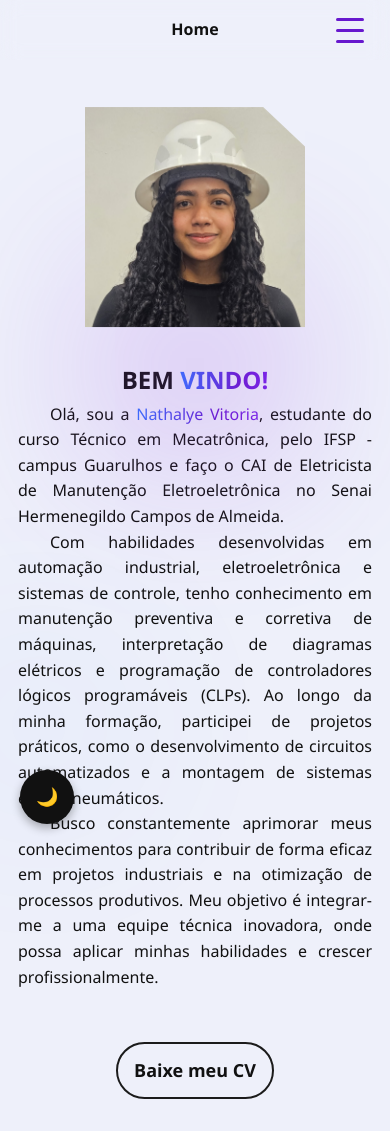
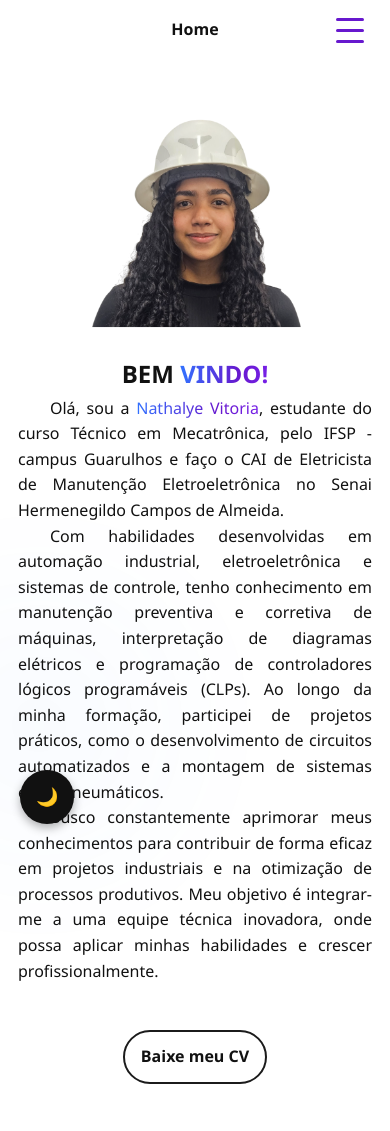
Before and after one commit to nathalyevitoria/Portifolio-Nathalye-Vitoria, a React (Vite) app: page / in a window 390 px wide. Built offline with nearby package versions, Linux system fonts and the light colour scheme.

Commit message:
add: ending styles7

```diff
--- a/src/pages/Home.jsx
+++ b/src/pages/Home.jsx
@@ -32,7 +32,7 @@ function Home() {
         </div>
         <div className="avatar">
           <div className="card">
-            <img className="img" src="/perfil.jpeg" alt="perfil" />
+            <img className="img" src="/perfil.png" alt="perfil" />
           </div>
         </div>
         <a
--- a/src/styles/global.css
+++ b/src/styles/global.css
@@ -7,7 +7,7 @@
 
 body {
   font-family: 'Segoe UI', Tahoma, Geneva, Verdana, sans-serif;
-  background-color: #eef0fa;
+  /* background-color: #eef0fa; */
   line-height: 1.6;
   color: #111111;
   overflow-y: auto;
--- a/src/styles/home.css
+++ b/src/styles/home.css
@@ -25,7 +25,8 @@ section {
 }
 
 /* Ajuste para permitir scroll na Home */
-section, .over-hidden {
+section,
+.over-hidden {
   height: auto !important;
   min-height: 100vh;
   overflow-y: auto !important;
@@ -72,12 +73,10 @@ span {
   left: -60%;
   width: 60%;
   height: 100%;
-  background: linear-gradient(
-    120deg,
-    rgba(255,255,255,0) 0%,
-    rgba(255,255,255,0.6) 50%,
-    rgba(255,255,255,0) 100%
-  );
+  background: linear-gradient(120deg,
+          rgba(255, 255, 255, 0) 0%,
+          rgba(255, 255, 255, 0.6) 50%,
+          rgba(255, 255, 255, 0) 100%);
   filter: blur(8px);
   opacity: 0.7;
   pointer-events: none;
@@ -95,20 +94,19 @@ span {
   0% {
       left: -60%;
   }
+
   100% {
       left: 120%;
   }
 }
 
 body.dark-mode .cv-button::after {
-  background: linear-gradient(
-    120deg,
+  background: linear-gradient(120deg,
           rgba(49, 18, 110, 0) 0%,
           rgba(134, 41, 255, 0.45) 30%,
           rgba(123, 23, 255, 0.45) 50%,
           rgba(134, 41, 255, 0.45) 70%,
-    rgba(49, 18, 110, 0) 100%
-  );
+          rgba(49, 18, 110, 0) 100%);
   filter: blur(12px);
   opacity: 0.85;
 }
@@ -133,9 +131,11 @@ body.dark-mode .cv-button::after {
   0% {
       transform: translateY(0px);
   }
+
   50% {
       transform: translateY(-20px);
   }
+
   100% {
       transform: translateY(0px);
   }
@@ -145,11 +145,13 @@ body.dark-mode .cv-button::after {
   display: inline-flex;
   flex-direction: column;
   width: min(100%, 400px);
-  box-shadow: 0 150px 150px #9a45e933;
   transition: 0.5s;
 }
+
 .card:hover {
-  box-shadow: 0 150px 150px #4587e955;
+  box-shadow:
+      -75px -75px 100px #9a45e955,
+      75px 75px 100px #4587e955;
 }
 
 .img {
@@ -158,6 +160,7 @@ body.dark-mode .cv-button::after {
   object-fit: cover;
   object-position: top;
   clip-path: polygon(81% 0, 100% 18%, 100% 100%, 0 100%, 0 0);
+  background-color: transparent;
 }
 
 /* Responsividade Home */
@@ -165,14 +168,16 @@ body.dark-mode .cv-button::after {
   .home {
       padding: 80px 40px 0 40px;
       grid-template-columns: 1fr;
+      /* Volta a ser uma coluna para telas menores que 1330px */
       gap: 30px;
       justify-content: center;
       align-items: center;
-    /* padding: 0 24px; */
   }
+
   .avatar {
       text-align: center;
   }
+
   .cv-button {
       display: inline-block;
       margin: 20px auto 0 auto;
@@ -182,19 +187,78 @@ body.dark-mode .cv-button::after {
   }
 }
 
+/* NOVO AJUSTE: Telas entre 855px e 1024px (ou similar, ajuste conforme sua necessidade) */
+@media (max-width: 1024px) { /* Este breakpoint pode ser ajustado */
+  .home {
+      padding: 60px 40px 32px 40px; /* Ajuste o padding para estas telas */
+      display: grid; /* Mantém o grid */
+      grid-template-columns: 1fr 250px; /* Coluna para o texto e uma para a imagem (largura fixa) */
+      gap: 20px;
+      align-items: start; /* Alinha o conteúdo ao topo */
+  }
+
+  .content {
+      grid-column: 1; /* Ocupa a primeira coluna */
+      width: 100%; /* Ocupa a largura total da coluna */
+      max-width: none; /* Remove o max-width anterior */
+      text-align: left; /* Alinha o texto à esquerda */
+      padding: 0; /* Remove padding lateral que pode ter sido herdado */
+  }
+
+  .name {
+      font-size: 3.5em; /* Ajusta o tamanho do "BEM VINDO" */
+      text-align: left; /* Alinha o nome à esquerda */
+      white-space: normal; /* Permite que o texto quebre linha */
+      overflow: visible; /* Garante que o texto seja visível */
+      text-overflow: clip; /* Remove o ellipsis */
+  }
+
+  .des {
+      border-left: .7em solid #3172ff; /* Mantém a borda à esquerda */
+      padding-left: 2em; /* Mantém o padding */
+      margin: 20px 0;
+      text-align: justify;
+  }
+
+  .avatar {
+      grid-column: 2; /* Ocupa a segunda coluna */
+      text-align: center; /* Centraliza a imagem dentro de sua coluna */
+      margin: 0; /* Remove margem automática que pode atrapalhar */
+  }
+
+  .card {
+      width: 100%; /* Ocupa a largura total da coluna do avatar */
+      max-width: 250px; /* Limita o tamanho da imagem */
+      margin: 0 auto; /* Centraliza o card na coluna */
+  }
+
+  .img {
+      height: auto;
+      max-width: 250px;
+      max-height: none; /* Remove a altura máxima para se ajustar ao conteúdo */
+      object-fit: contain; /* Ajusta a imagem dentro do contêiner sem cortar */
+      clip-path: none; /* Remove o clip-path para a imagem ser retangular */
+  }
+
+  .cv-button {
+      grid-column: 1 / -1; /* Ocupa todas as colunas (abaixo da imagem e texto) */
+      margin-top: 30px;
+      display: block;
+      width: max-content;
+      margin-left: 0; /* Alinha o botão à esquerda */
+  }
+}
+
+
 @media (max-width: 854px) {
   .home {
-    /* padding: 60px 16px 32px 16px; */
-    /* padding: 0 24px;   Deixe ess */
-    /* grid-template-columns: 1fr; */
-    /* gap: 24px; */
+      padding: 60px 16px 32px 16px;
+      display: flex; /* Volta para flexbox */
+      flex-direction: column; /* Empilha os itens */
+      align-items: center; /* Centraliza horizontalmente */
+      gap: 24px;
+  }
 
-    display: flex;
-    flex-direction: column;
-    align-items: center;
-    padding: 60px 16px 0 16px;
-
-  }
   .name {
       font-size: 2.5em;
       text-align: center;
@@ -202,6 +266,7 @@ body.dark-mode .cv-button::after {
       overflow: hidden;
       text-overflow: ellipsis;
   }
+
   .content {
       width: 100%;
       max-width: 100%;
@@ -210,34 +275,95 @@ body.dark-mode .cv-button::after {
       box-sizing: border-box;
       text-align: center;
   }
+
   .des {
       border-left: none;
       padding-left: 0;
       margin: 20px 0;
-    /* Removido text-align: center para manter justify em todos os tamanhos */
+      text-align: justify;
   }
+
   .avatar {
-    order: -1; /* Isso fará o avatar aparecer primeiro */
-    margin: 0 auto;
-    /* text-align: center; */
+      order: -1; /* Coloca a imagem antes do conteúdo */
+      margin: 0 auto; /* Centraliza o avatar */
+      text-align: center; /* Garante que o conteúdo dentro do avatar seja centralizado */
   }
+
   .card {
       width: 80vw;
       max-width: 300px;
       margin: 0 auto;
   }
+
   .cv-button {
-    /* display: inline-block;
-    margin: 20px auto 0 auto;
-    width: auto;
-    text-align: center;
-    margin-bottom: 30px; */
-    order: 3;
+      order: 3; /* Move o botão para o final */
       margin-top: 16px;
       align-self: center;
       width: auto;
       display: block;
       margin-bottom: 30px;
+  }
+
+  .img {
+      width: 100%;
+      height: auto;
+      max-width: 220px;
+      max-height: 220px;
+      display: block;
+      margin: 0 auto;
+      object-fit: cover;
+      clip-path: polygon(81% 0, 100% 18%, 100% 100%, 0 100%, 0 0); /* Volta o clip-path */
+  }
+}
+
+/* Telas muito pequenas (celulares) */
+@media (max-width: 600px) {
+  .home {
+      padding: 40px 16px 32px 16px !important;
+      flex-direction: column; /* Garante que os itens fiquem em coluna */
+  }
+
+  .content {
+      order: 2; /* Texto depois da imagem */
+      width: 100%; /* Ocupa a largura total */
+      text-align: justify; /* Mantém o texto justificado */
+  }
+
+  .des {
+      margin: 10px 0;
+  }
+
+  .name {
+      font-size: 2em;
+      text-align: center;
+  }
+
+  .avatar {
+      order: 1; /* Imagem primeiro */
+      width: 100%;
+      text-align: center;
+      margin-bottom: 20px;
+  }
+
+  .card {
+      width: 100%;
+      max-width: 200px;
+  }
+
+  .img {
+      width: 100%;
+      height: auto;
+      max-width: 200px;
+      max-height: 200px;
+      margin: 0 auto;
+  }
+
+  .cv-button {
+      order: 3;
+      margin-top: 20px;
+      width: 100%;
+      padding: 12px 0;
+      font-size: medium;
   }
 }
 
@@ -245,6 +371,7 @@ body.dark-mode .cv-button::after {
   .home {
       padding: 60px 16px 32px 16px !important;
   }
+
   .name {
       font-size: 1.5em;
       text-align: center;
@@ -252,22 +379,27 @@ body.dark-mode .cv-button::after {
       overflow: hidden;
       text-overflow: ellipsis;
   }
+
   .content {
       padding: 0 2px;
   }
+
   .des {
       font-size: 1em;
       margin: 10px 0;
   }
+
   .avatar {
-    order: -1; /* Isso fará o avatar aparecer primeiro */
+      order: -1;
       margin: 0 auto;
       text-align: center;
   }
+
   .card {
       width: 100%;
       max-width: 220px;
   }
+
   .img {
       width: 100%;
       height: auto;
@@ -277,6 +409,7 @@ body.dark-mode .cv-button::after {
       margin: 0 auto;
       object-fit: cover;
   }
+
   .cv-button {
       width: auto !important;
       max-width: 220px;
@@ -287,48 +420,3 @@ body.dark-mode .cv-button::after {
       margin-bottom: 30px;
   }
 }
-
-/* Ajuste para alinhar botão ao lado da imagem em mobile padrão, e abaixo em telas muito pequenas */
-@media (max-width: 854px) {
-  .home {
-    display: flex;
-    flex-direction: column;
-    align-items: center;
-    padding: 60px 16px 0 16px;
-  }
-  .avatar {
-    order: -1; /* Isso fará o avatar aparecer primeiro */
-    margin: 0 auto; /* Para centralizar o avatar */
-  }
-  .cv-button {
-    order: 3;
-    margin-top: 16px;
-    align-self: center;
-    width: auto;
-    display: block;
-    margin-bottom: 30px;
-  }
-}
-@media (max-width: 480px) {
-  .home {
-    flex-direction: column;
-     padding: 60px 16px 0 16px;
-  }
-  .avatar, .cv-button {
-    width: 100%;
-    text-align: center;
-  }
-  .cv-button {
-    margin-top: 8px;
-    width: 100%;
-    padding: 12px 16px; /* Adicionado padding lateral */
-    margin-bottom: 30px;
-  }
-  .cv-button {
-    margin-top: 12px;
-    width: 100%;
-    align-self: center;
-    display: block;
-    padding: 12px 16px; /* Adicionado padding lateral */
-  }
-}
```
Also changed, not shown: public/perfil.png (added), public/perfil1.jpeg (renamed from public/perfil.jpeg). Lines whose indentation alone changed are shown as unchanged.
